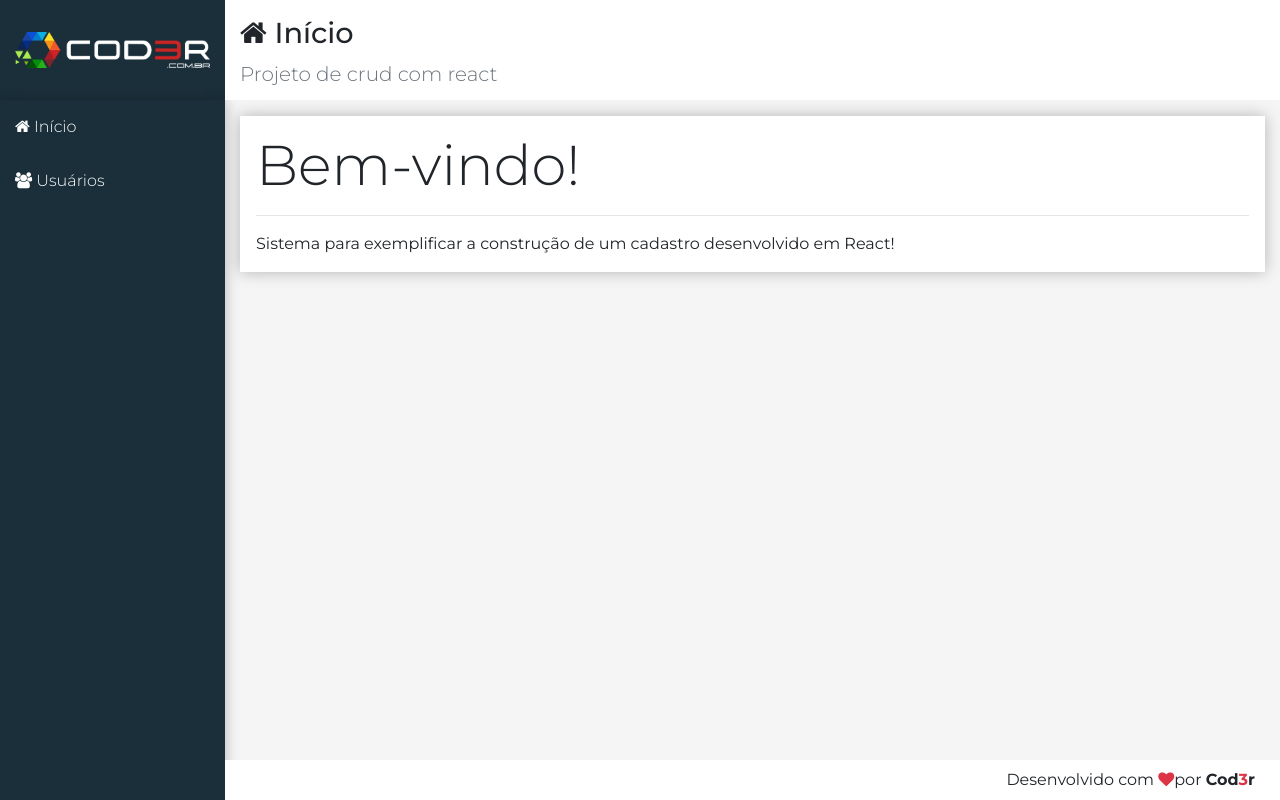
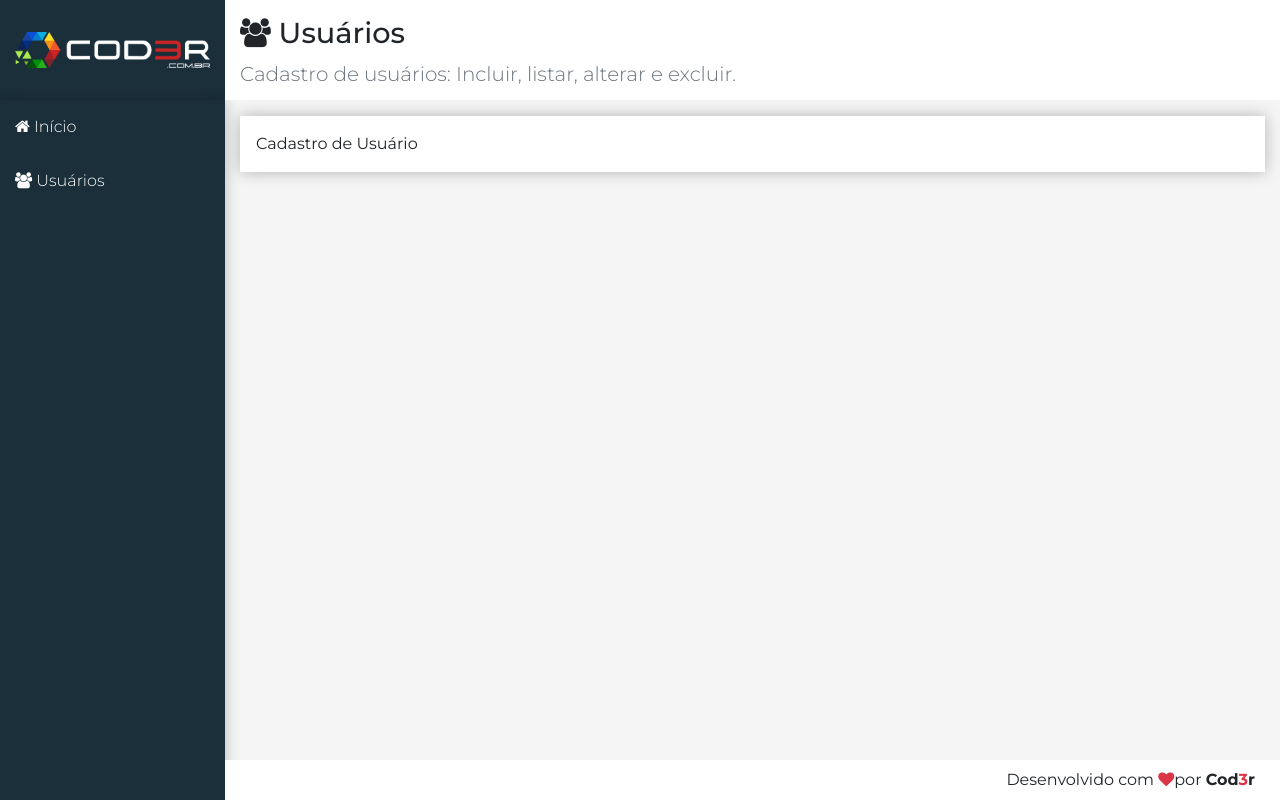
Before and after one commit to lucascs20182/crud-react-json-server, a React (Create React App) app in the folder frontend/: page /users in a window 1280 px wide. Built offline with nearby package versions, Linux system fonts and the light colour scheme.

Commit message:
implementado rotas

```diff
--- a/frontend/src/components/template/Logo.jsx
+++ b/frontend/src/components/template/Logo.jsx
@@ -1,13 +1,13 @@
 import './Logo.css'
 import logo from '../../assets/images/logo.png'
-
 import React from 'react'
+import { Link } from 'react-router-dom'
 
 const logoComponent = props =>
     <aside className="logo">
-        <a href="/" className="logo">
+        <Link to="/" className="logo">
             <img src={logo} alt="logo" />
-        </a>
+        </Link>
     </aside>
 
 export default logoComponent
--- a/frontend/src/components/template/Nav.jsx
+++ b/frontend/src/components/template/Nav.jsx
@@ -1,16 +1,17 @@
 import './Nav.css'
 import React from 'react'
+import { Link } from 'react-router-dom'
 
 const nav = props =>
     <aside className="menu-area">
         <nav className="menu">
             {/* espaço para refatorar com componente nav item */}
-            <a href="#/">
+            <Link to="/">
                 <i className="fa fa-home"></i> Início
-            </a>
-            <a href="#/users">
+            </Link>
+            <Link to="/users">
                 <i className="fa fa-users"></i> Usuários
-            </a>
+            </Link>
         </nav>
     </aside>
 
--- /dev/null
+++ b/frontend/src/components/user/UserCrud.jsx
@@ -0,0 +1,19 @@
+import React, { Component } from 'react'
+import Main from '../template/Main'
+
+const headerProps = {
+    icon: 'users',
+    title: 'Usuários',
+    subtitle: 'Cadastro de usuários: Incluir, listar, alterar e excluir.'
+}
+
+export default class UserCrud extends Component {
+    // separar componente em  userform, usertable etc.
+    render() {
+        return (
+            <Main {...headerProps}>
+                Cadastro de Usuário
+            </Main>
+        )
+    }
+}
--- a/frontend/src/main/App.jsx
+++ b/frontend/src/main/App.jsx
@@ -2,18 +2,22 @@
 import 'font-awesome/css/font-awesome.min.css'
 import './App.css'
 import React from 'react'
+import { BrowserRouter } from 'react-router-dom'
 
+import Routes from './Routes'
 import Logo from '../components/template/Logo'
 import Nav from '../components/template/Nav'
-import Home from '../components/home/Home'
 import Footer from '../components/template/Footer'
 
 const app = props =>
-    <div className="app">
-        <Logo />
-        <Nav />
-        <Home />
-        <Footer />
-    </div>
+    <BrowserRouter>
+        <div className="app">
+            <Logo />
+            <Nav />
+            <Routes />
+            <Footer />
+        </div>
+    </BrowserRouter>
+
 
 export default app
--- /dev/null
+++ b/frontend/src/main/Routes.jsx
@@ -0,0 +1,14 @@
+import React from 'react'
+import { Switch, Route, Redirect } from 'react-router'
+
+import Home from '../components/home/Home'
+import UserCrud from '../components/user/UserCrud'
+
+const routes = props =>
+    <Switch>
+        <Route exact path='/' component={Home} />
+        <Route path='/users' component={UserCrud} />
+        <Redirect from='*' to='/' />
+    </Switch>
+
+export default routes
```
Also changed, not shown: 1 other file (tests, documents, lock files or other folders).
